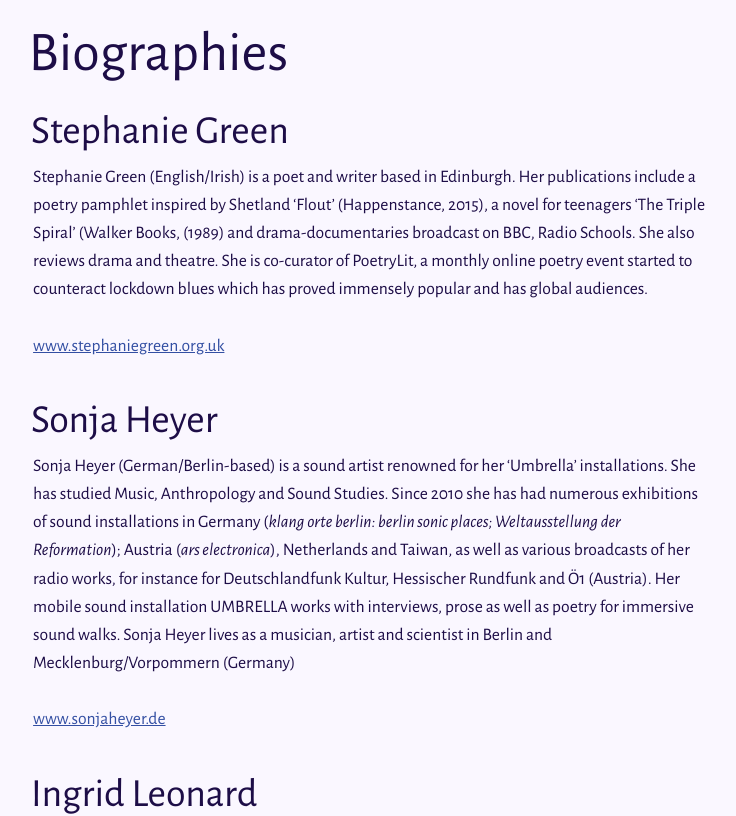
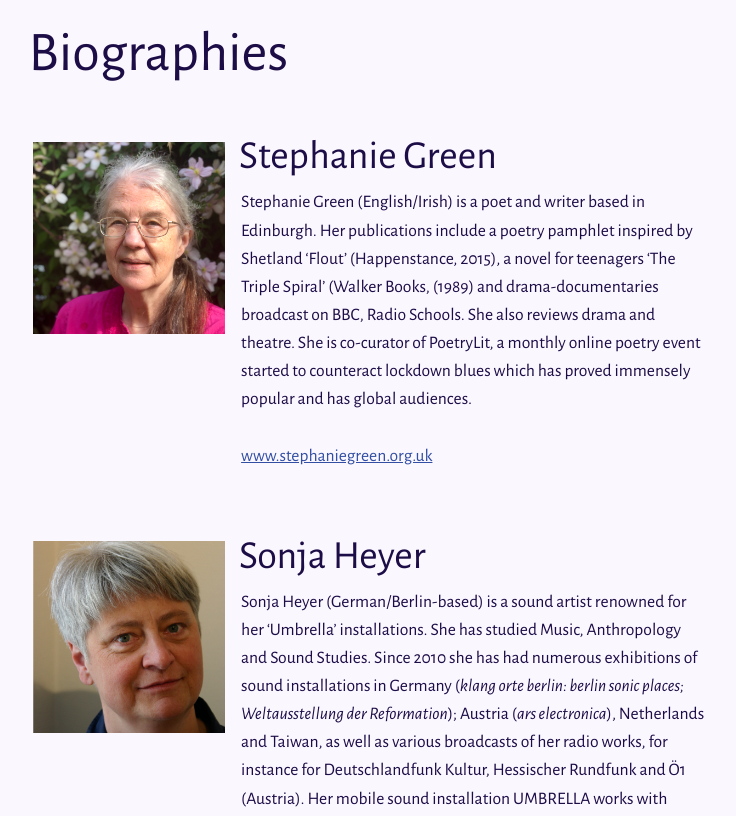
Before and after one commit to empowermint/brodgar, a Next.js app: page /who in a window 1280 px wide. Shown: the part 1020-1836 px from the top of the page, without its empty margins (269-1005 px from the left). Built offline with nearby package versions, Linux system fonts and the light colour scheme.

Commit message:
Implement bio images

```diff
--- a/pages/who.mdx
+++ b/pages/who.mdx
@@ -1,5 +1,11 @@
+import Image from 'next/image'
 import Layout from '../components/Layout'
 import Photo from '../components/Photo'
+
+import imgSteph from '../public/img/steph.png'
+import imgSonja from '../public/img/sonja.png'
+import imgIngrid from '../public/img/ingrid.png'
+import imgLucy from '../public/img/lucy.png'
 
 export const meta = {
   title: "Who",
@@ -21,11 +27,29 @@ Stephanie has been visiting Orkney for many years including self-imposed writer
 
 ## Biographies
 
+
+
+<div className="bio">
+
+  <Image src={imgSteph} alt="Stephanie Green" />
+
+  <div>
+
     ### Stephanie Green
 
     Stephanie Green (English/Irish) is a poet and writer based in Edinburgh. Her publications include a poetry pamphlet inspired by Shetland  ‘Flout’ (Happenstance, 2015), a novel for teenagers ‘The Triple Spiral’ (Walker Books, (1989) and drama-documentaries  broadcast on BBC, Radio Schools. She also reviews drama and theatre.  She is co-curator of PoetryLit, a monthly online poetry event started to counteract lockdown blues which has proved immensely popular and has global audiences.
 
     [www.stephaniegreen.org.uk](http://www.stephaniegreen.org.uk)
+
+  </div>
+
+</div>
+
+<div className="bio">
+
+  <Image src={imgSonja} alt="Sonja Heyer" />
+
+  <div>
 
     ### Sonja Heyer
 
@@ -33,14 +57,38 @@ Sonja Heyer (German/Berlin-based) is a sound artist renowned for her ‘Umbrella
 
     [www.sonjaheyer.de](http://www.sonjaheyer.de)
 
+  </div>
+
+</div>
+
+<div className="bio">
+
+  <Image src={imgIngrid} alt="Ingrid Leonard" className="bio-img" />
+
+  <div>
+
     ### Ingrid Leonard
 
     Ingrid Leonard, who provided the Orcadian pronunciation of bird names, is Orkney born and bred and lives in Orkney and Lithuania. She is a poet with two pamphlets published ‘Rammo in Stenness’ and ‘What the waves make’ (both Abersee Press, 2022) and  available in the Longship Bookshop, Kirkwall.
+
+  </div>
+
+</div>
+
+<div className="bio">
+
+<Image src={imgLucy} alt="Lucy Alsop" className="bio-img" />
+
+  <div>
 
     ### Lucy Alsop
 
     Lucy Alsop, Orkney-based, sings with the Mayfield Singers, with whom she performed in the St Magnus Festival in 2013, and the Battle of Jutland commemorations in 2016, televised on the BBC. She has also sung with the St Magnus Festival Choir and in 2018 sang the *Esurientes* solo in John Rutter’s *Magnificat* in the Winter Choir concert in St Magnus Cathedral.
 
+  </div>
+
+</div>
+
 </section>
 
 export default ({ children }) => <Layout meta={meta}>{children}</Layout>
--- a/styles/page-layout.scss
+++ b/styles/page-layout.scss
@@ -72,3 +72,25 @@ footer {
     font-size: .9rem;
   }
 }
+
+// ## BIOS
+
+.bio {
+  display: grid;
+  grid-auto-rows: auto;
+  gap: 1em;
+  margin-block: 1.6rem;
+
+  @media screen and (min-width: 25rem) {
+    grid-template-columns: 9em 1fr;
+  }
+
+  @media screen and (min-width: 40rem) {
+    grid-template-columns: 12em 1fr;
+  }
+
+  img {
+    object-fit: scale-down;
+    object-position: 0 1.1em;
+  }
+}
```
Also changed, not shown: styles/reset-and-base.scss (line endings or trailing spaces). Lines whose indentation alone changed are shown as unchanged.
